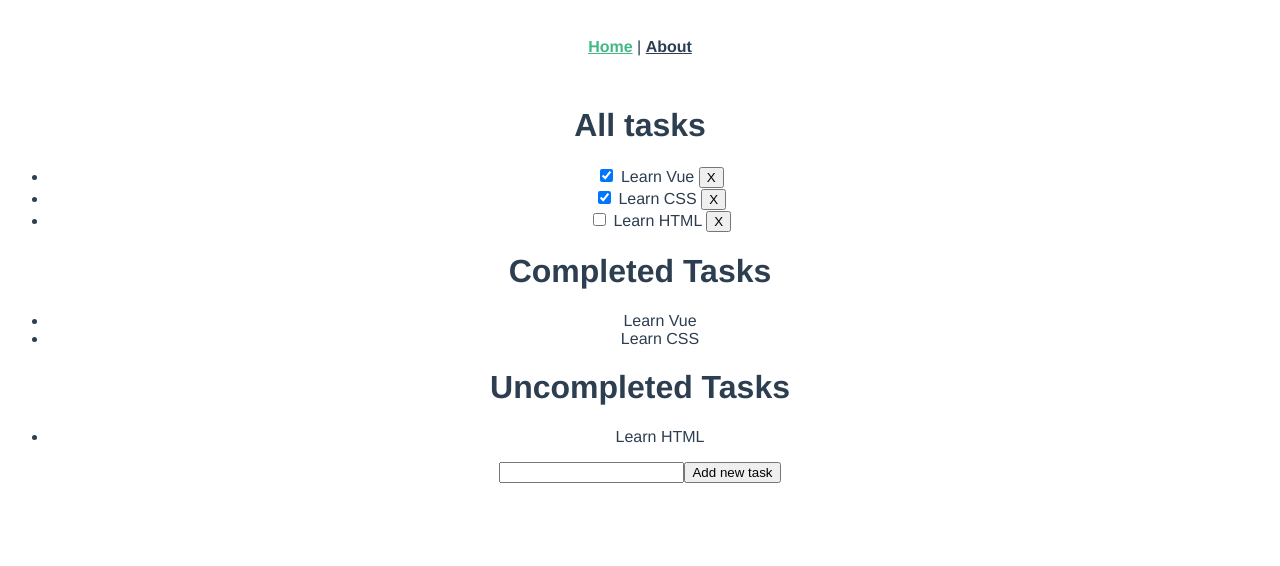
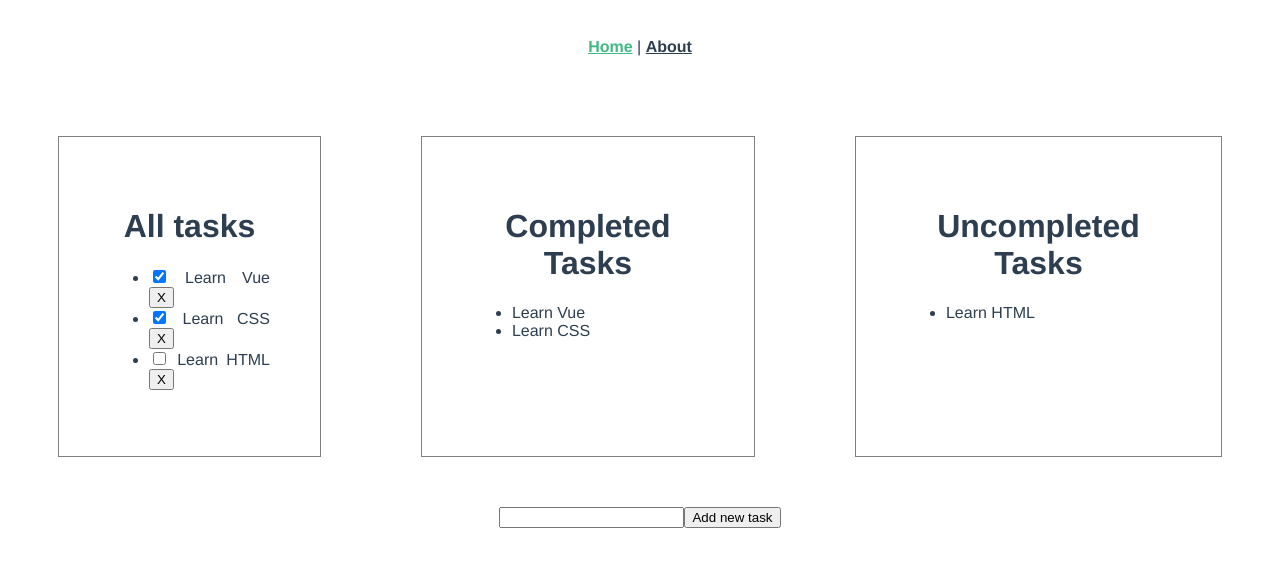
Before and after one commit to ionescu-cristina/Personal-Task-Management-, a Vue app: page / in a window 1280 px wide. Shown: the top 566 px of the page. Built offline with nearby package versions, Linux system fonts and the light colour scheme.

Commit message:
add flex style

```diff
--- a/src/views/Home.vue
+++ b/src/views/Home.vue
@@ -1,5 +1,6 @@
 <template>
   <div class="home">
+    <div class="flex">
       <div>
         <h1>All tasks</h1>
         <ul>
@@ -27,6 +28,7 @@
             {{ task.title }}
           </li>
         </ul>
+      </div>
     </div>
 
     <div>
@@ -70,3 +72,20 @@ export default {
   },
 };
 </script>
+
+<style scoped>
+.flex {
+  display: flex;
+  justify-content: center;
+
+}
+.flex > div {
+  border: 1px solid 	#808080;
+  margin: 50px;
+  padding: 50px;
+}
+.flex > div ul {
+  text-align: justify;
+
+}
+</style>
```
Lines whose indentation alone changed are shown as unchanged.
